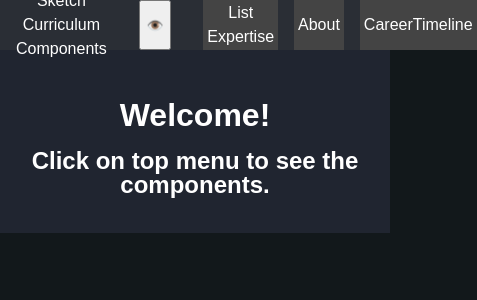
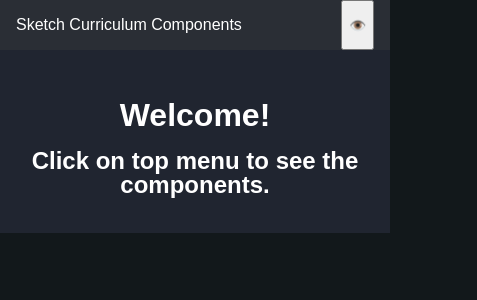
Before and after one commit to GustavoRizzo/sketch-curriculum-components, a React (Vite) app: page / in a window 390 px wide. Shown: the top 300 px of the page, 477 px wide, since content can reach past the window. Built offline with nearby package versions, Linux system fonts and the light colour scheme.

Commit message:
Adjusting responsive of expertises section

```diff
--- a/src/components/Navbar/Navbar.tsx
+++ b/src/components/Navbar/Navbar.tsx
@@ -5,7 +5,7 @@
 export default function Navbar() {
     const base = import.meta.env.BASE_URL;
 
-    const [isHidden, setIsHidden] = useState(false);
+    const [isHidden, setIsHidden] = useState(true);
 
     const toggleVisibility = () => {
       setIsHidden(!isHidden);
--- a/src/components/SectionExpertises/style.scss
+++ b/src/components/SectionExpertises/style.scss
@@ -16,7 +16,7 @@
   display: grid;
 
   gap: 1rem;
-  grid-template-columns: repeat(auto-fill, minmax(380px, 1fr));
+  grid-template-columns: repeat(auto-fill, minmax(min(380px,100%), 1fr));
 }
 
 .card {
```
